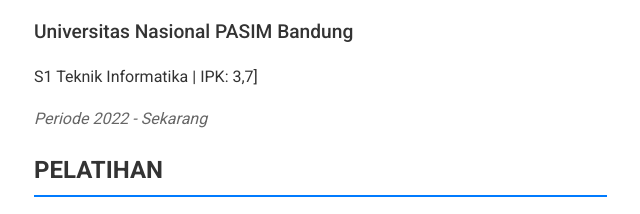
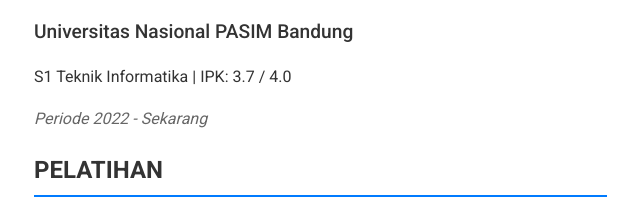
Before and after one commit to HanifFauzan-n/CV-Hanif, a plain HTML site: page index.html in a window 1280 px wide. Shown: the part 2521-2735 px from the top of the page, 156-796 px from the left. Drawn offline with Linux system fonts and the light colour scheme.

Commit message:
Edit something

```diff
--- a/index.html
+++ b/index.html
@@ -131,7 +131,7 @@
                     <h2 data-lang-id="PENDIDIKAN" data-lang-en="EDUCATION">PENDIDIKAN</h2>
                     <div class="school">
                         <h3>Universitas Nasional PASIM Bandung</h3>
-                        <p><span data-lang-id="S1 Teknik Informatika" data-lang-en="S1 Informatics Engineering">S1 Teknik Informatika</span> | IPK: 3,7]</p>
+                        <p><span data-lang-id="S1 Teknik Informatika" data-lang-en="S1 Informatics Engineering">S1 Teknik Informatika</span> | IPK: 3.7 / 4.0</p>
                         <p class="date" data-lang-id="Periode 2022 - Sekarang" data-lang-en="Period 2022 - Present">Periode 2022 - Sekarang</p>
                     </div>
                 </section>
```
